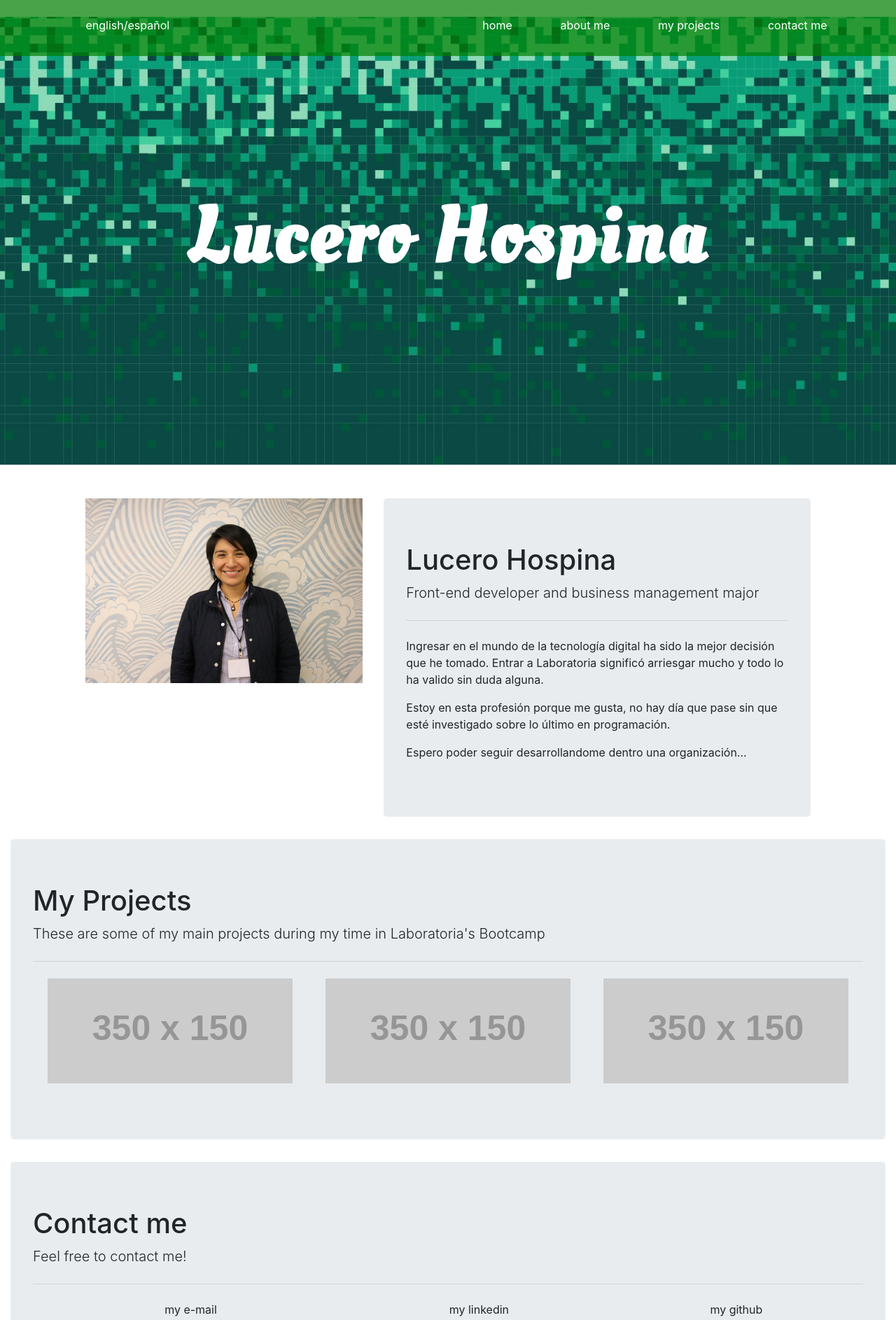
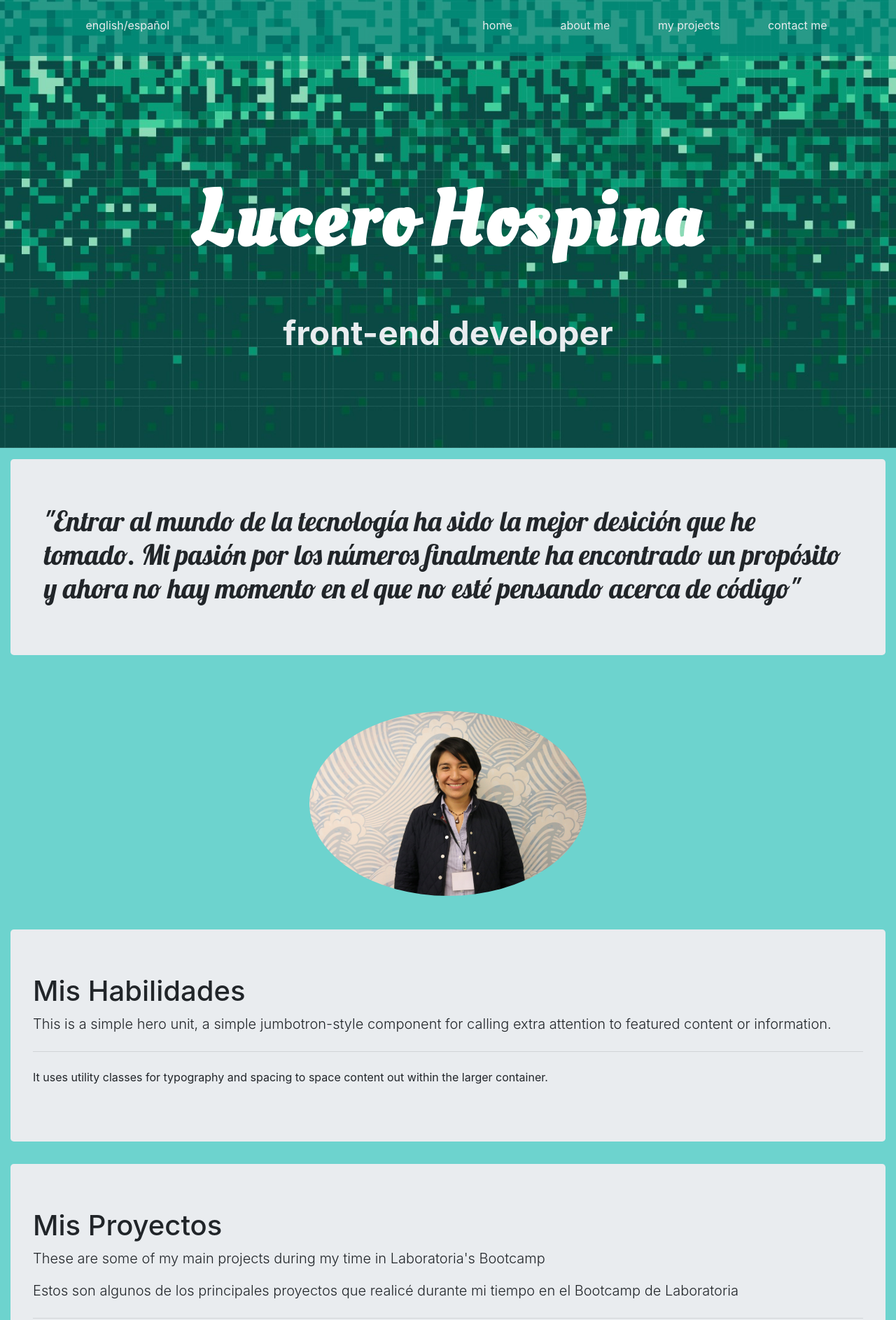
Before and after one commit to lucerohospina/lucerohospina.github.io, a plain HTML site: page index-esp.html in a window 1280 px wide. Shown: the top 1886 px of the page at 70% size. Drawn offline with nearby package versions, Linux system fonts and the light colour scheme; placeholder pictures from the web are drawn by us.

Commit message:
adding third section

```diff
--- a/css/main.css
+++ b/css/main.css
@@ -1,5 +1,12 @@
+/* FONTS FAMILY*/
+.secondary-font {
+  font-family: 'Lobster', cursive;
+}
+
+/* BACKGROUNDS */
 .bg-green {
-  background-color: rgba(0, 128, 0, 0.712);
+  background-color: rgba(0, 128, 117, 0.712);
+  /* background-color: rgba(0, 128, 0, 0.712); */
 }
 
 .bg-light-blue {
@@ -7,20 +14,31 @@
   background-color: #6DD3CE;
 }
 
+.bg-jumbotron {
+  background-color: #e9ecef;
+}
+
+/* TEXTS */
 .light-blue {
   /* color: #FFCF56; */
   color: #E3D36F;
   color: #6DD3CE;
 }
 
+.jumbo-text {
+  color: #e9ecef;
+}
+
+ /* HOVER */
+ header p:hover {
+  text-decoration: underline;
+}
+
 .pointer {
   cursor: pointer;
 }
 
-header p:hover {
-  text-decoration: underline;
-}
-
+/* SECOND SECTION */
 .parallax {
   background-image: url("../assets/images/pixel-art.jpg");
   height: 65vh;
@@ -41,6 +59,7 @@ header p:hover {
   top: 40%;
 }
 
+/* MEDIA for desktop view */
 @media (min-width: 768px) {
   .parallax {
     background-image: url("../assets/images/pixel-art.jpg");
--- a/index-esp.html
+++ b/index-esp.html
@@ -5,7 +5,7 @@
   <meta name="viewport" content="width=device-width, initial-scale=1.0">
   <meta http-equiv="X-UA-Compatible" content="ie=edge">
   <link rel="stylesheet" href="https://maxcdn.bootstrapcdn.com/bootstrap/4.0.0/css/bootstrap.min.css" integrity="sha384-Gn5384xqQ1aoWXA+058RXPxPg6fy4IWvTNh0E263XmFcJlSAwiGgFAW/dAiS6JXm" crossorigin="anonymous">
-  <link href="https://fonts.googleapis.com/css?family=Oleo+Script" rel="stylesheet">
+  <link href="https://fonts.googleapis.com/css?family=Lobster|Oleo+Script" rel="stylesheet">
   <link rel="stylesheet" href="css/animate.css">
   <link rel="stylesheet" href="css/main.css">
   <title>Document</title>
@@ -14,64 +14,96 @@
   <header class="container-fluid bg-green fixed-top p-3">
     <div class="row mt-2">
       <div class="col-md-2 offset-md-1">
-        <p class="text-white pointer"><span id="eng-languaje">english</span>/<span id="esp-language">español</span></p>
+        <p class="jumbo-text pointer"><span id="eng-languaje">english</span>/<span id="esp-language">español</span></p>
       </div>
       <div class="col-md-6 offset-md-3 d-flex flex-row justify-content-around">
-        <p class="text-white pointer d-none d-md-flex" id="home">home</p>
-        <p class="text-white pointer d-none d-md-flex" id="about-me">about me</p>
-        <p class="text-white pointer d-none d-md-flex" id="projects">my projects</p>
-        <p class="text-white pointer d-none d-md-flex mr-5" id="contact-me">contact me</p>
+        <p class="jumbo-text pointer d-none d-md-flex" id="inico">home</p>
+        <p class="jumbo-text pointer d-none d-md-flex" id="acerca de mi">about me</p>
+        <p class="jumbo-text pointer d-none d-md-flex" id="proyectos">my projects</p>
+        <p class="jumbo-text pointer d-none d-md-flex mr-5" id="contátame">contact me</p>
       </div>
     </div>
   </header>
-  <div class="parallax d-flex align-items-center justify-content-center mt-4" id="home-target">
-    <h1 class="wow bounceInLeft text-white text-center font-weight-bold pl-5 pr-5">Lucero Hospina</h1>
+  <div class="parallax d-flex align-items-center justify-content-center" id="home-target">
+    <h1 class="wow bounceInLeft text-white text-center font-weight-bold pr-3">Lucero</h1>
+    <h1 class="wow bounceInRight text-white text-center font-weight-bold ">Hospina</h1>
+    <p class="wow bounceInUp position jumbo-text text-center font-weight-bold">front-end developer</p>
   </div>
-  <section class="container-fluid mt-5">
-    <div class="row" id="about-me-target">
-      <div class="col-12 col-md-4 offset-md-1">
-        <img class="img-fluid" src="assets/images/lucero-hospina.JPG" alt="main-pic">
-      </div>
-      <div class="col-12 col-md-6">
-        <div class="jumbotron">
-          <h1 class="">Lucero Hospina</h1>
-          <p class="lead">Front-end developer and business management major</p>
-          <hr class="my-4">
-          <p>Ingresar en el mundo de la tecnología digital ha sido la mejor decisión que he tomado. Entrar a Laboratoria significó arriesgar mucho y todo lo ha valido sin duda alguna.</p>
-          <p>Estoy en esta profesión porque me gusta, no hay día que pase sin que esté investigado sobre lo último en programación.</p>
-          <p>Espero poder seguir desarrollandome dentro una organización...</p>
+  <section class="container-fluid bg-light-blue">
+    <div class="row">
+      <div class="col-12">
+        <div class="jumbotron mt-3 px-5">
+          <h1 class="secondary-font">"Entrar al mundo de la tecnología ha sido la mejor desición que he tomado. Mi pasión por los números finalmente ha encontrado un propósito y ahora no hay momento en el que no esté pensando acerca de código"</h1>
         </div>
       </div>
     </div>
+    <div class="row">
+      <div class="col-12 col-md-4 offset-md-4 text-center">
+        <img class="img-fluid rounded-circle py-5" src="assets/images/lucero-hospina.JPG" alt="lucero-hospina">
+      </div>
+    </div>
   </section>
-  <section class="container-fluid">
+  <!-- <section class="container-fluid bg-light-blue">
+    <div class="row p-3" id="about-me-target">
+      <div class="col-12">
+        <div class="jumbotron">
+          <div class="row">
+            <div class="col-12 col-md-6">
+              <img class="img-fluid" src="assets/images/lucero-hospina.JPG" alt="lucerohospina">
+            </div>
+            <div class="col-12 col-md-6">
+              <h1 class="">Lucero Hospina</h1>
+              <p class="lead">Front-end developer and business management major</p>
+              <hr class="my-4">
+              <p>Getting into the tech world has been the best decision I ever made</p>
+              <p>My passion for numbers has finally found its way and now there is no moment I spend without thinking about code.</p>
+            </div>
+          </div>
+        </div>
+      </div>
+    </div>
+  </section> -->
+  <section class="container-fluid bg-light-blue">
+      <div class="row">
+        <div class="col-12">
+            <div class="jumbotron">
+                <h1 class="">Mis Habilidades</h1>
+                <p class="lead">This is a simple hero unit, a simple jumbotron-style component for calling extra attention to featured content or information.</p>
+                <hr class="my-4">
+                <p>It uses utility classes for typography and spacing to space content out within the larger container.</p>
+              </div>
+        </div>
+      </div>
+  </section>
+  <section class="container-fluid bg-light-blue">
     <div class="row" id="projects-target">
-      <div class="col-12 col-md-12">
+      <div class="col-12">
           <div class="jumbotron">
-            <h1 class="">My Projects</h1>
+            <h1 class="">Mis Proyectos</h1>
             <p class="lead">These are some of my main projects during my time in Laboratoria's Bootcamp</p>
+            <p class="lead">Estos son algunos de los principales proyectos que realicé durante mi tiempo en el Bootcamp de Laboratoria</p>
             <hr class="my-4">
-            <div class="d-flex flex-row justify-content-around">
+            <div class="d-flex flex-row justify-content-around text-center">
               <figure>
-                <img class="img-fluid pointer" src="http://via.placeholder.com/350x150" alt="project-1">
+                <img class="img-fluid pointer rounded" src="assets/images/lyft_1_350x200.jpg" alt="project-1">
               </figure>
               <figure class="mx-1">
-                <img class="img-fluid pointer" src="http://via.placeholder.com/350x150" alt="project-2">
+                <img class="img-fluid pointer rounded" src="assets/images/twitter_1_350x200.png" alt="project-2">
               </figure>
               <figure>
-                <img class="img-fluid pointer" src="http://via.placeholder.com/350x150" alt="project-3">
+                <img class="img-fluid pointer rounded" src="assets/images/star-wars_1_350x200.png" alt="project-3">
               </figure>
             </div>
           </div>
         </div>
     </div>
   </section>
-  <section class="container-fluid">
+  <section class="container-fluid bg-light-blue">
     <div class="row" id="contact-me-target">
       <div class="col-12 col-md-12">
         <div class="jumbotron">
-          <h1 class="">Contact me</h1>
-          <p class="lead">Feel free to contact me!</p>
+          <h1 class="">Contáctame</h1>
+          <p class="lead">Puede contarme por estos medios</p>
           <hr class="my-4">
           <div class="d-flex flex-row justify-content-around">
             <div class="d-flex flex-column">
--- a/js/app.js
+++ b/js/app.js
@@ -36,10 +36,10 @@ $(document).ready(function(){
   $(document).scroll(function() {
       scroll_pos = $(this).scrollTop();
       if(scroll_pos > 15) {
-          $('header p').removeClass('text-white');
+          $('header p').removeClass('jumbo-text');
           $('header p').addClass('font-weight-bold');
       } else {
-          $('header p').addClass('text-white');
+          $('header p').addClass('jumbo-text');
           $('header p').removeClass('font-weight-bold');
       }
   });
```
Also changed, not shown: index.html (+36 -11 lines).
